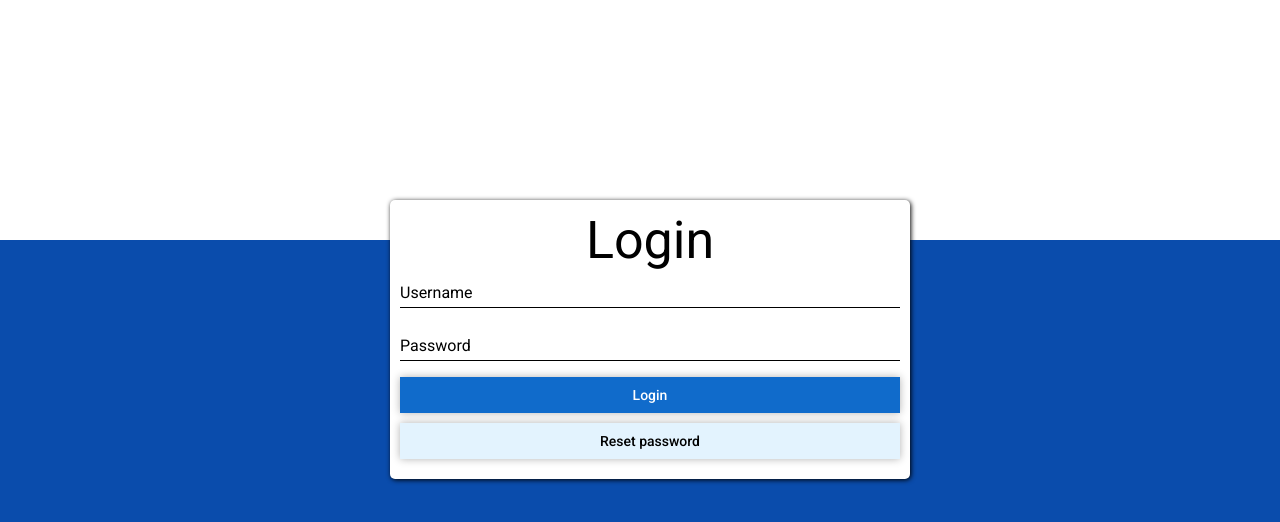
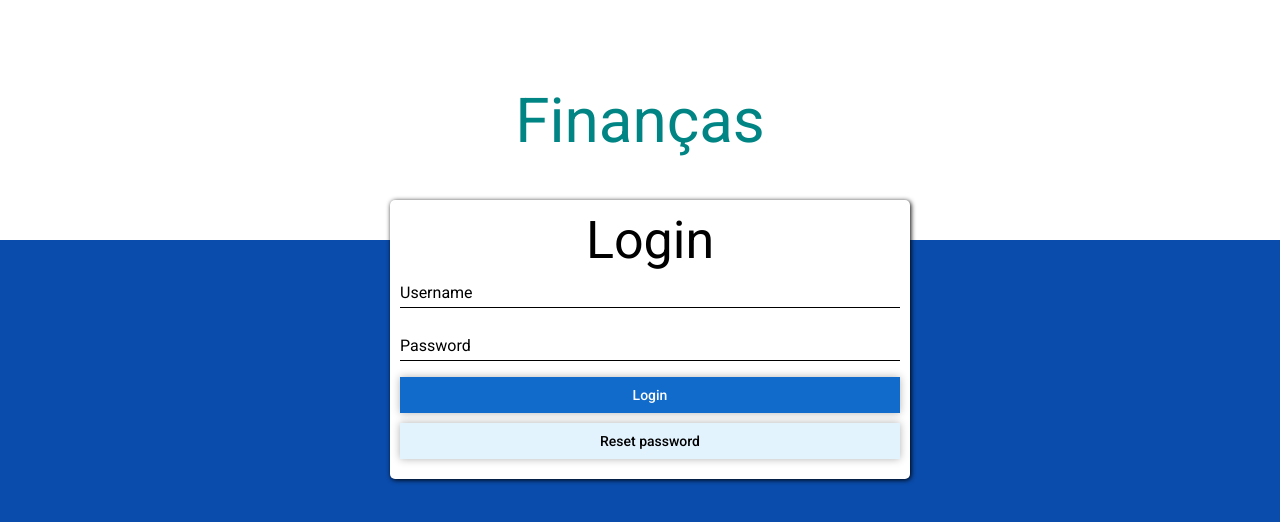
Before and after one commit to andrebot/BalancoConta, a React app: page / in a window 1280 px wide. Shown: the top 522 px of the page. Built offline with nearby package versions, Linux system fonts and the light colour scheme.

Commit message:
Added title and positioned it

```diff
--- a/src/client/pages/login/login.jsx
+++ b/src/client/pages/login/login.jsx
@@ -19,7 +19,9 @@ const page = () => {
 
   return (
     <div className="login-page">
-      <div className="top-section"></div>
+      <div className="top-section">
+        <span className="page-title">Finanças</span>
+      </div>
       <div className="bottom-section">
         <div className="login-wrapper">
           <div className="title">Login</div>
--- a/src/client/pages/login/login.styl
+++ b/src/client/pages/login/login.styl
@@ -8,9 +8,17 @@
   grid-template-rows: 30% 70%
 
   .top-section
-    // background: repeating-linear-gradient(135deg, #d1d1d1, #d1d1d1 5px, #ffffff 5px, #ffffff 10px)
     background-color: #fff
     grid-area: top
+    text-align: center
+    height: 100%
+    display: table
+
+    .page-title
+      font-size: 62px
+      color: analogousD800
+      display: table-cell
+      vertical-align: middle
 
   .bottom-section
     grid-area: bottom
```
